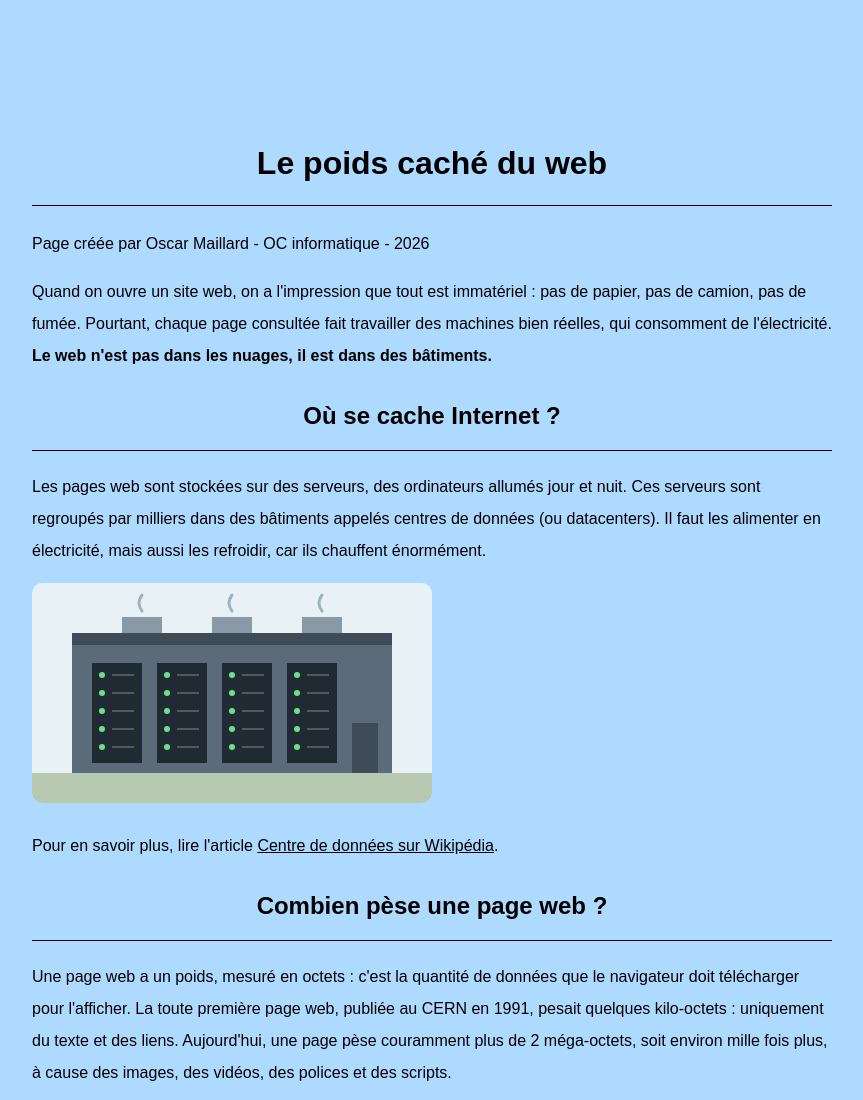
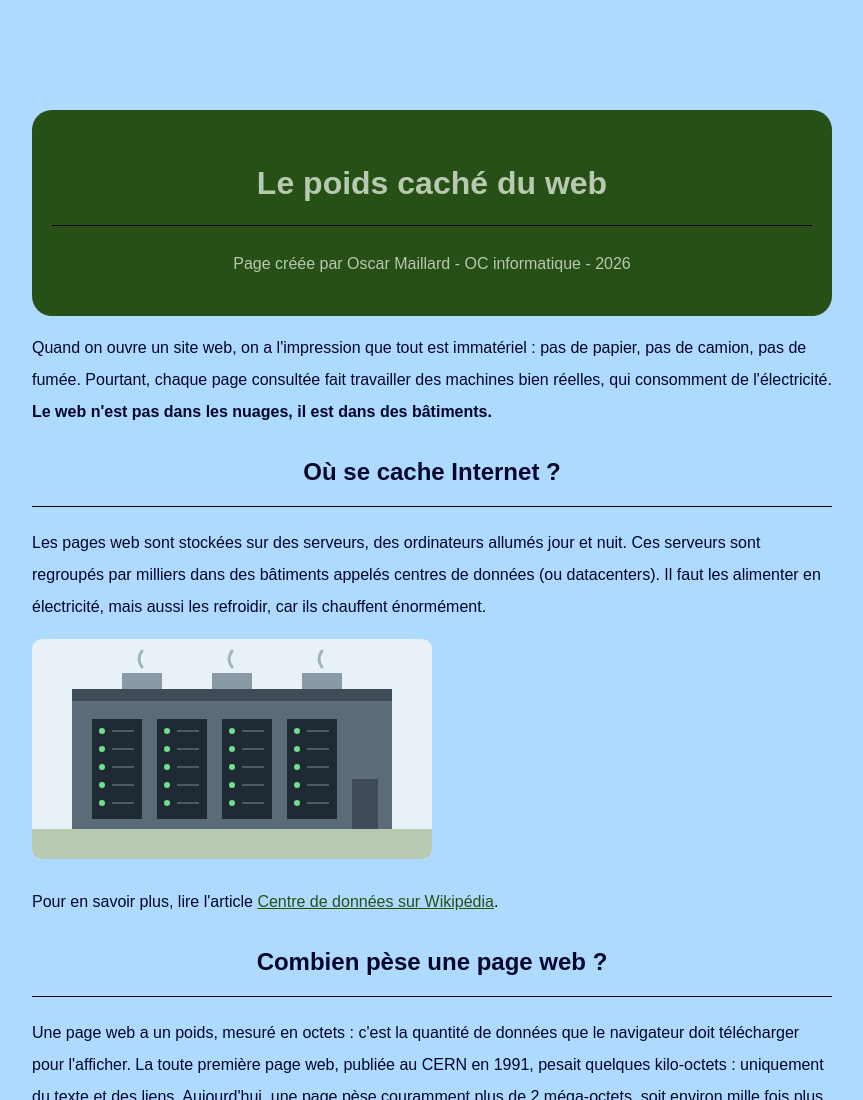
Before and after one commit to Osc4r08/tp-durability, a plain HTML site: page index.html in a window 1280 px wide. Shown: the top 1100 px of the page, without its empty margins (78-941 px from the left). Drawn offline with Linux system fonts and the light colour scheme.

Commit message:
Premier point du niveau 2

```diff
--- a/style.css
+++ b/style.css
@@ -5,16 +5,17 @@ body {
     padding: 10px;
     background-color: #afdaff;
     max-width: 800px;
+    color: #000629;
 }
 
 h1,h2 {
     text-align: center;
-    border-bottom: 1px solid #000;
+    border-bottom: 1px solid #000000;
     padding-bottom: 10px;
 }
 
 a, a:hover {
-    color: #000;
+    color: #265015;
     text-decoration: underline;
 }
 
@@ -27,5 +28,13 @@ table, th, td {
     border: 1px solid #000;
     border-collapse: collapse;
     padding: 10px;
-    background-color: #ffffff;
+    background-color: #B7C9B0;
 }
+
+header {
+    background-color: #265015;
+    color: #B7C9B0;
+    padding: 20px;
+    text-align: center;
+    border-radius: 20px;
+}
```
